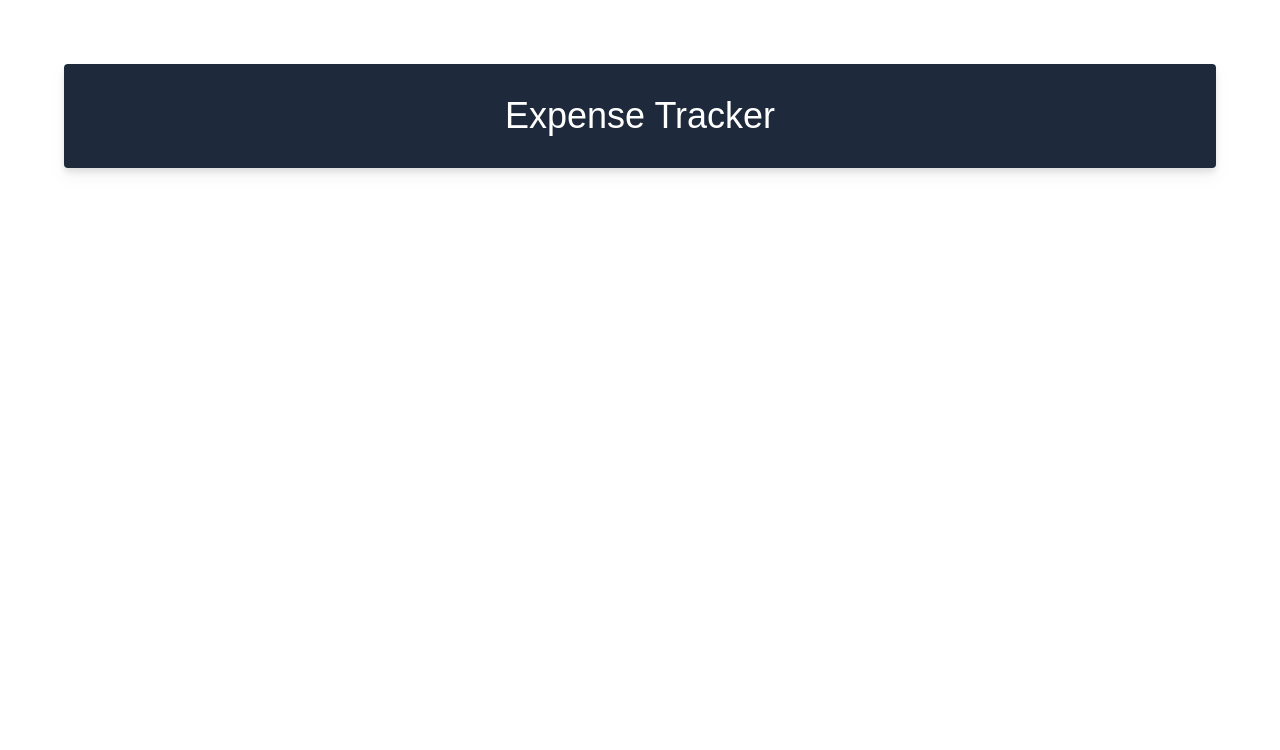
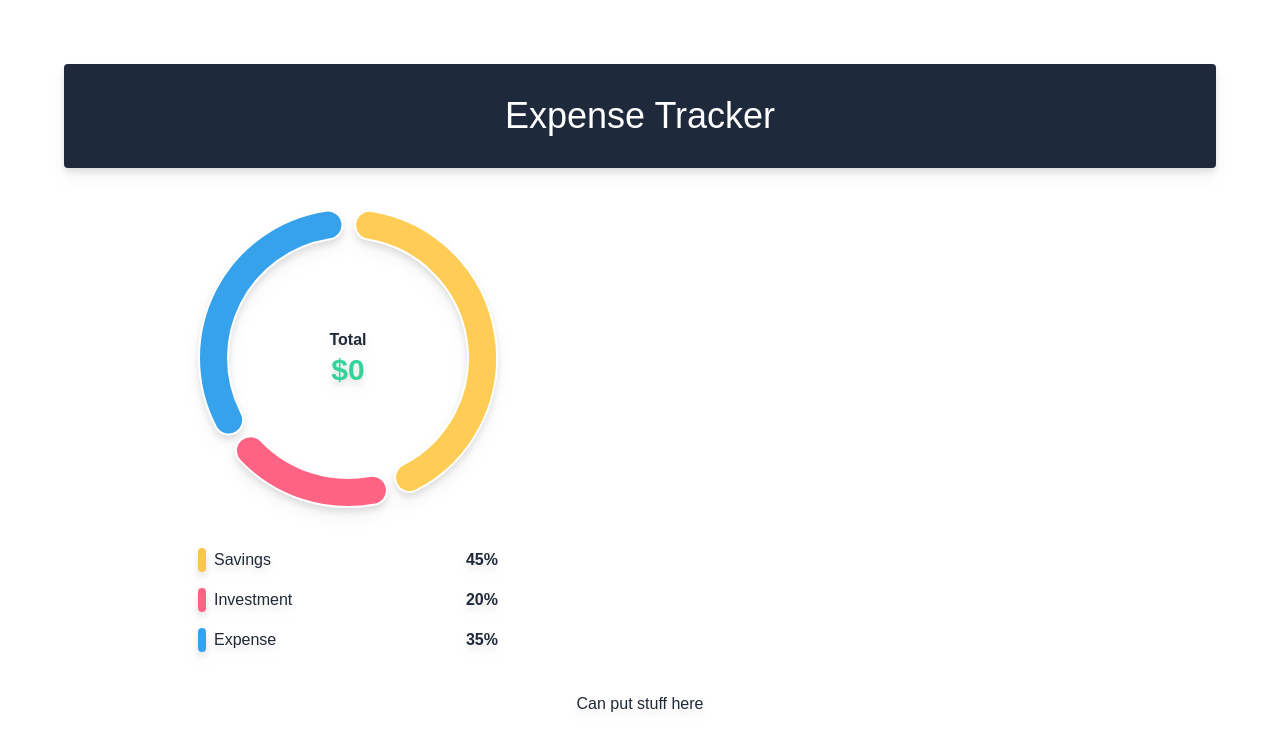
Before and after one commit to PrajwalKhot14/personal-expense, a React (Create React App) app in the folder client/: page / in a window 1280 px wide. Shown: the top 750 px of the page. Built offline with nearby package versions, Linux system fonts and the light colour scheme.

Commit message:
Create Graph and Labels component

```diff
--- a/client/package.json
+++ b/client/package.json
@@ -6,7 +6,9 @@
     "@testing-library/jest-dom": "^5.16.5",
     "@testing-library/react": "^13.4.0",
     "@testing-library/user-event": "^13.5.0",
+    "chart.js": "^4.0.1",
     "react": "^18.2.0",
+    "react-chartjs-2": "^5.0.1",
     "react-dom": "^18.2.0",
     "react-scripts": "5.0.1",
     "web-vitals": "^2.1.4"
--- a/client/src/App.css
+++ b/client/src/App.css
@@ -26,3 +26,12 @@
 .bg-purple{
   background-color: var(--color-purple);
 }
+
+.chart .title{
+  position: absolute;
+  left: 0;
+  right: 0;
+  top: 40%;
+  margin-left: auto;
+  margin-right: auto;
+}
--- a/client/src/App.js
+++ b/client/src/App.js
@@ -1,4 +1,9 @@
 import './App.css';
+import Graph from './components/Graph';
+// import Form from './components/Form';
+
+
+
 
 function App() {
   return (
@@ -9,8 +14,11 @@
         {/* Grid columns */}
         <div className='grid md:grid-cols-2 gap-4'>
           {/* Charts */}
-
+          <Graph></Graph>
+          {/* Form */}
+          {/* <Form></Form> */}
         </div>
+        <p>Can put stuff here</p>
       </div>
     </div>
   );
--- a/client/src/components/Graph.js
+++ b/client/src/components/Graph.js
@@ -1,7 +1,44 @@
 import React from "react";
+import { Doughnut } from "react-chartjs-2";
+import {Chart, ArcElement} from 'chart.js';
+import Labels from './Labels'
+
+Chart.register(ArcElement);
+
+const config = {
+    data: {
+        datasets: [{
+            data: [45, 20, 35],
+            backgroundColor: [
+                'rgb(255, 205, 86)',
+                'rgb(255, 99, 132)',
+                'rgb(54, 162, 235)'
+            ],
+            hoverOffset: 4,
+            borderRadius: 30,
+            spacing: 10
+          }]
+    },
+    options:{
+        cutout: 115
+    }
+}
 
 export default function Graph(){
     return(
-        <div>Graph</div>
+        <div className="flex justify-content max-w-xs mx-auto">
+            <div className="item">
+                <div className="chart relative">
+                    <Doughnut {...config}></Doughnut>
+                    <h3 className="mb-4 font-bold title">Total
+                        <span className="block text-3xl text-emerald-400">${0}</span>
+                    </h3>
+                </div>
+                <div className="flex flex-col py-10 gap-4">
+                    {/* Labels */}
+                    <Labels></Labels>
+                </div>
+            </div>
+        </div>
     )
 }
--- /dev/null
+++ b/client/src/components/Labels.js
@@ -0,0 +1,42 @@
+// import { I } from "chart.js/dist/chunks/helpers.core";
+import React from "react";
+
+
+const obj = [
+    {
+        type: "Savings",
+        color: "#f9c74f",
+        percent: 45
+    },
+    {
+        type: "Investment",
+        color: 'rgb(255, 99, 132)',
+        percent: 20
+    },
+    {
+        type: "Expense",
+        color: 'rgb(54, 162, 235)',
+        percent: 35
+    },
+]
+
+export default function Labels () {
+    return(
+        <>
+            {obj.map((v, i) => <LabelComponent key={i} data = {v}></LabelComponent>)}
+        </>
+    )
+}
+
+function LabelComponent({ data }){
+    if(!data) return <></>
+    return(
+        <div className="labels flex justify-between">
+            <div className="flex gap-2">
+                <div className="w-2 h-2 rounded py-3" style={{background: data.color ?? '#f9c74f'}}></div>
+                <h3 className="text-md">{data.type ?? ''}</h3>
+            </div>
+            <h3 className="font-bold">{data.percent ?? 0}%</h3>
+        </div>
+    )
+}
```
Also changed, not shown: 1 other file (tests, documents, lock files or other folders).
